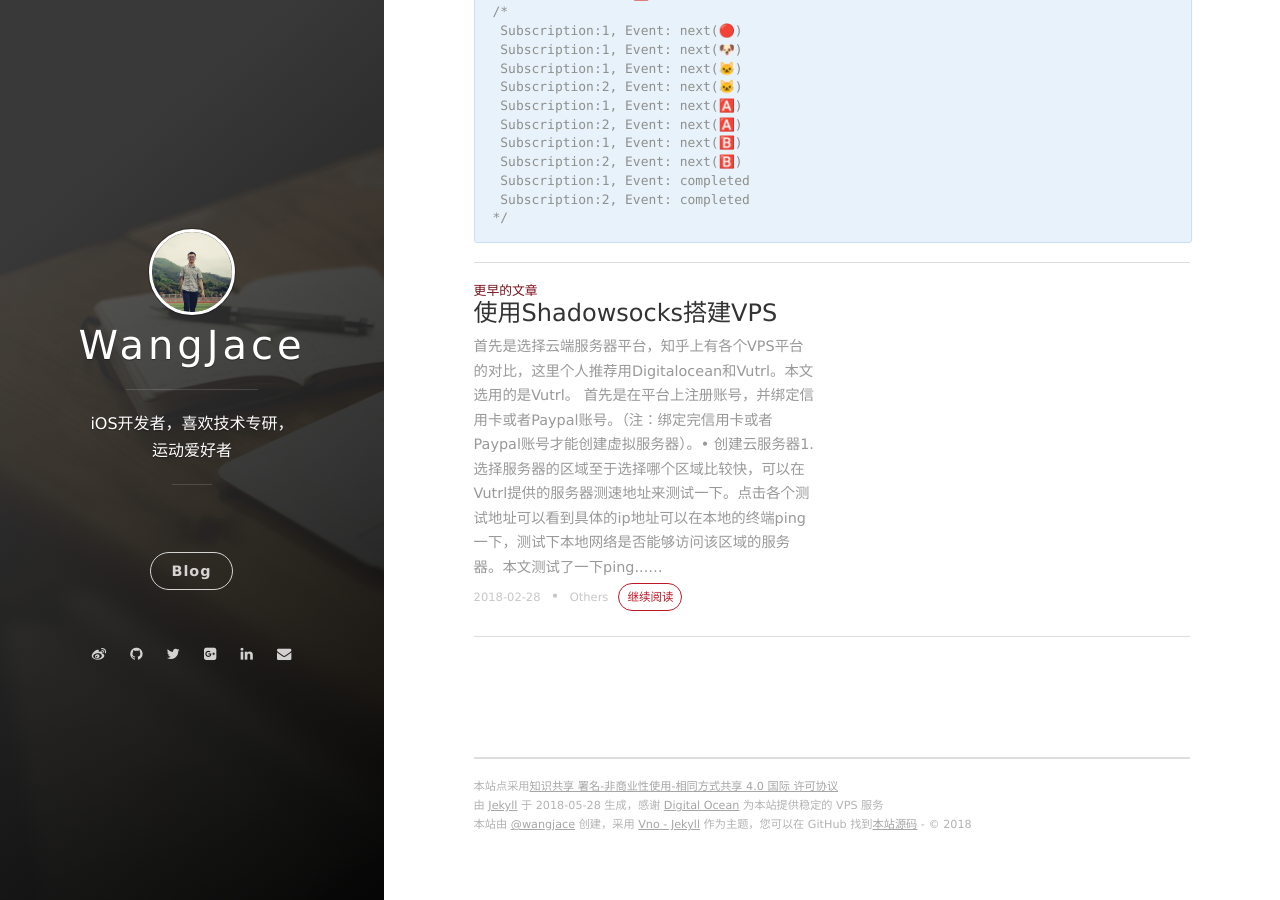
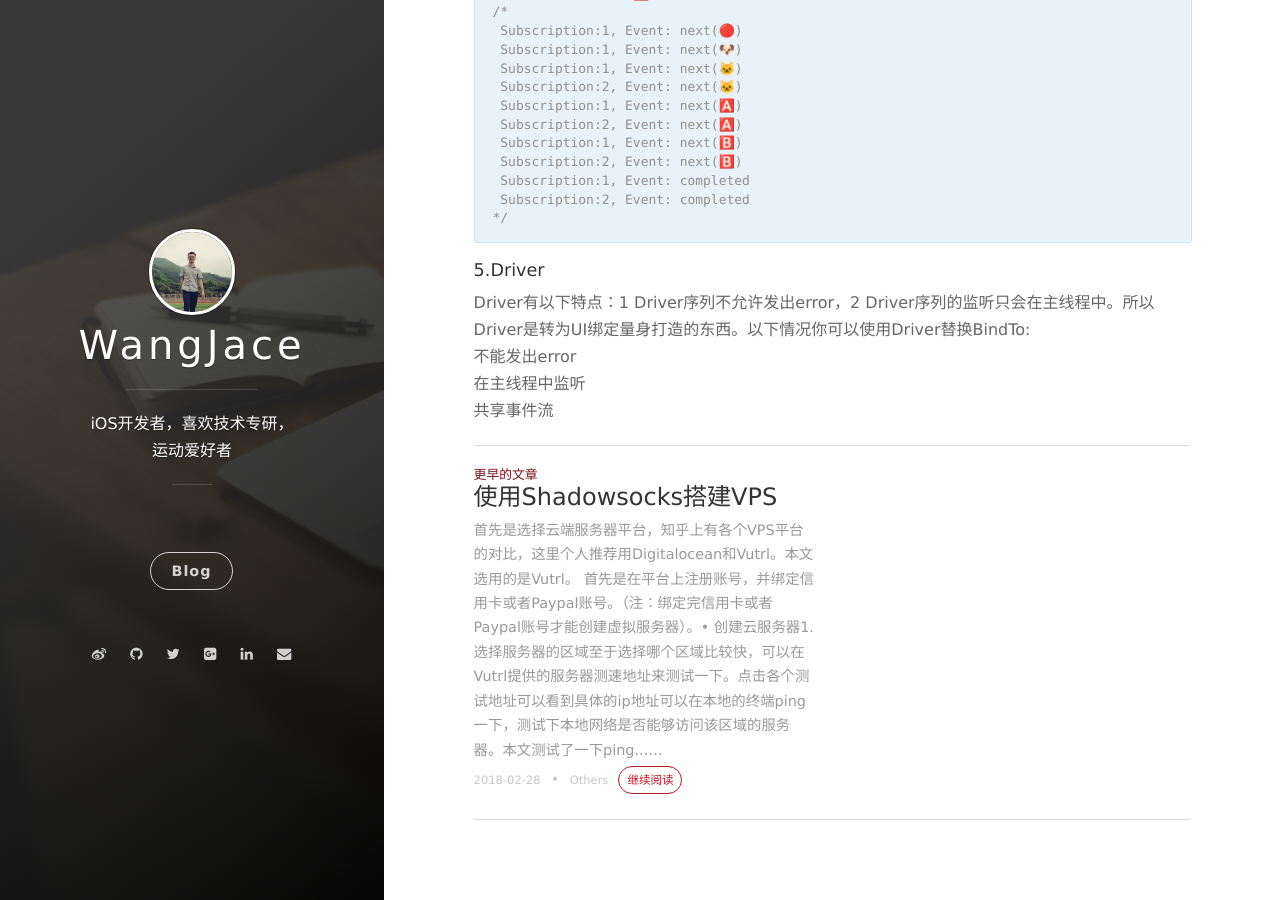
Before and after one commit to WangJace/WangJace.github.io, a Jekyll site: the page built from _posts/2018-05-10-RxSwift基础.markdown, in a window 1280 px wide and 900 px high, scrolled down 6248 px. Built offline with Jekyll 4.4.1, drawn with Linux system fonts in a browser that asks for light colours; nearby versions of some CDN libraries; comment, search, counter and statistics services are not loaded.

Commit message:
Date：2018.05.28 Developer：Jace Remark： “RxSwift基础”博文新增对“Driver”的讲解

```diff
--- a/_posts/2018-05-10-RxSwift基础.markdown
+++ b/_posts/2018-05-10-RxSwift基础.markdown
@@ -291,3 +291,8 @@ variable.value = "🅱️"
  Subscription:2, Event: completed
 */
 {% endhighlight %}
+#### 5.Driver
+Driver有以下特点：1 Driver序列不允许发出error，2 Driver序列的监听只会在主线程中。所以Driver是转为UI绑定量身打造的东西。以下情况你可以使用Driver替换BindTo:
+不能发出error
+在主线程中监听
+共享事件流
```
